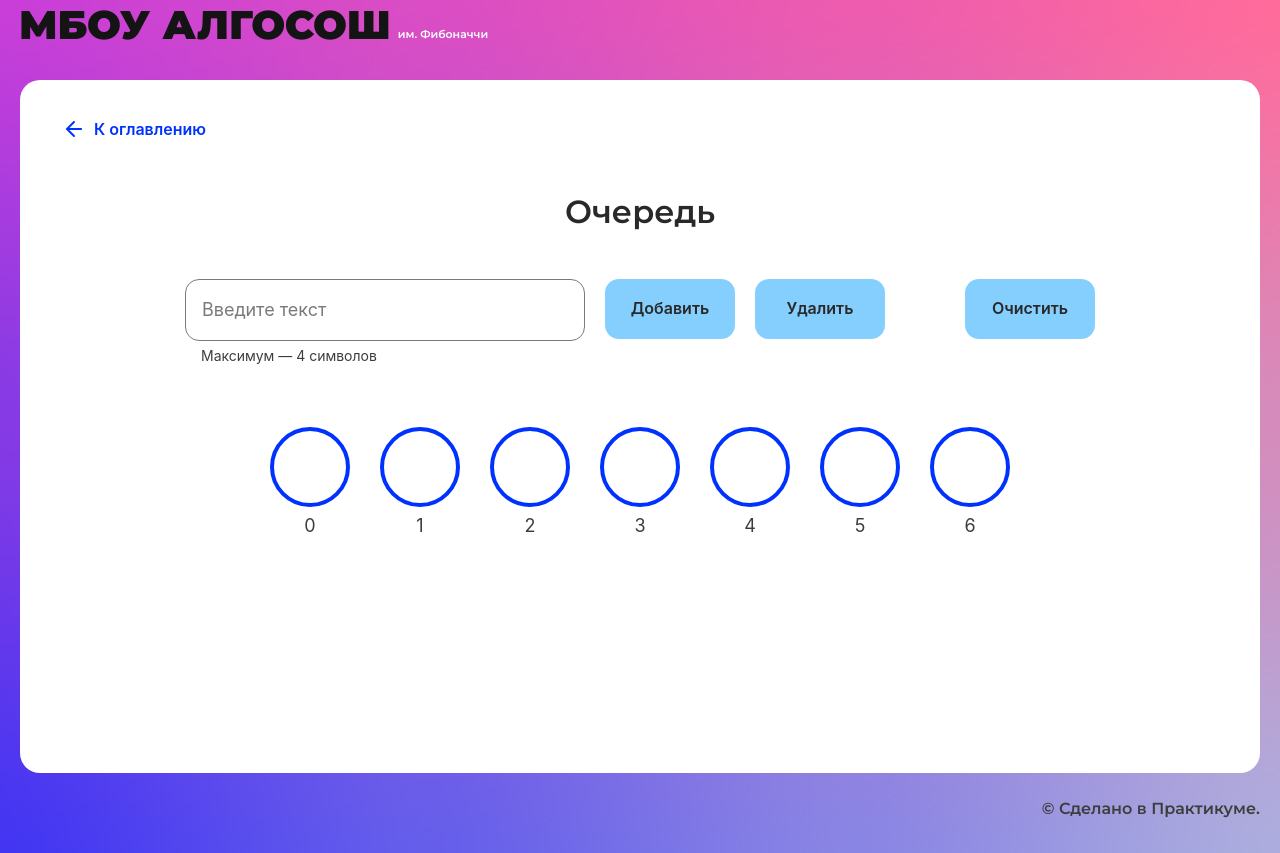
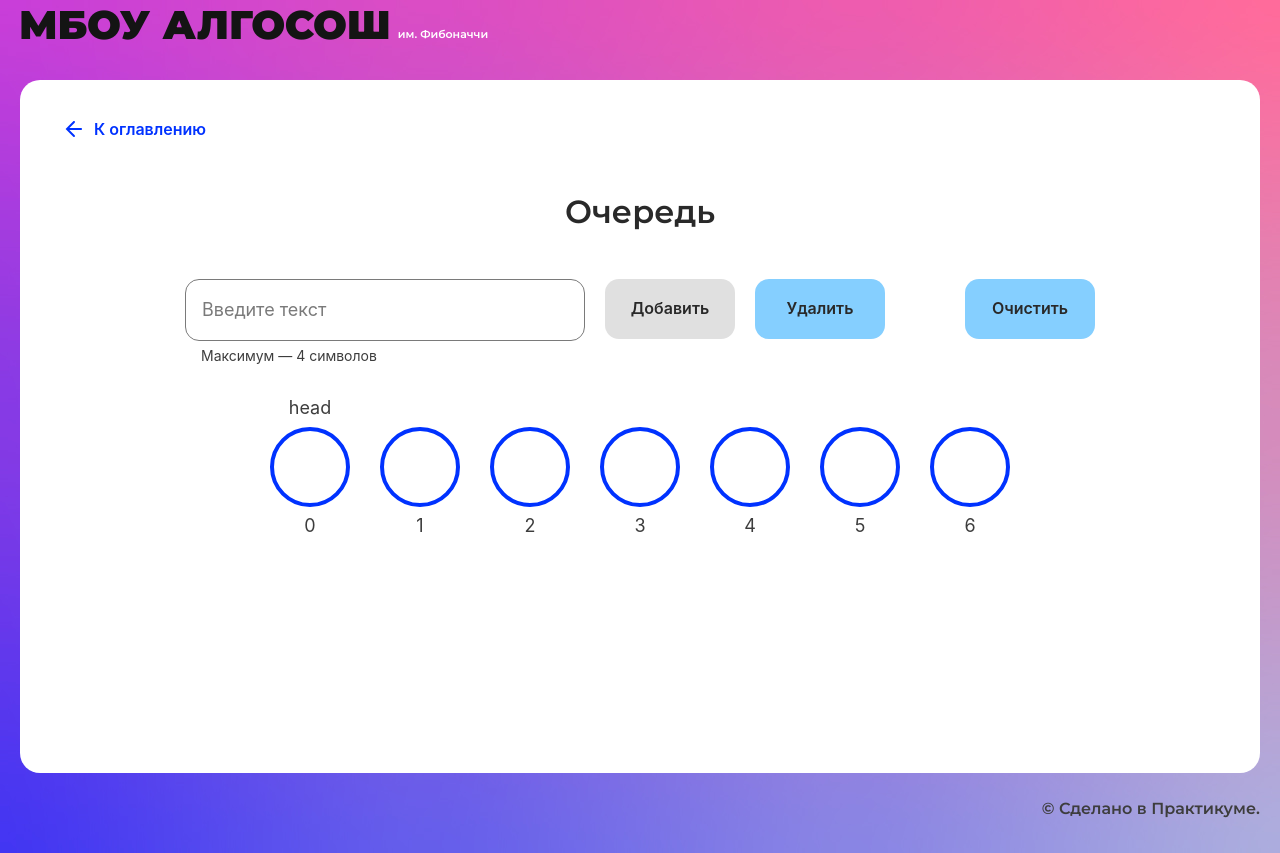
Before and after one commit to Mishe4ka14/algososh, a React (Create React App) app: page /queue in a window 1280 px wide. Built offline with nearby package versions, Linux system fonts and the light colour scheme.

Commit message:
finish queue page

```diff
--- a/src/components/queue-page/queue-page.tsx
+++ b/src/components/queue-page/queue-page.tsx
@@ -9,7 +9,7 @@ import styles from './queue-page.module.css';
 
 interface IElem {
   letter?: string
-  index: number
+  state: ElementStates
 }
 
 export const QueuePage: React.FC = () => {
@@ -17,59 +17,91 @@ export const QueuePage: React.FC = () => {
   const [value, setValue] = useState('');
   const [arr, setArr] = useState<IElem[]>([]);
   const [valuesArr, setValuesArr] = useState<string[]>([])
-
-
   const [head, setHead] = useState(0);
   const [tail, setTail] = useState(0);
+  const [isAdd, setIsAdd] = useState(false);
+  const [isDelete, setIsDelete] = useState(false);
+  const [addDisable, setAddDisable] = useState(false);
 
   const handleClick = (e: React.ChangeEvent<HTMLInputElement>) => {
     setValue(e.target.value)
   }
 
-  useEffect(() => {
-    const firstArr:IElem[] = [];
+const addStarterArr = () => {
+  const firstArr:IElem[] = [];
     for(let i = 0; i < 7; i++){
-      const first: IElem = {letter: '', index: i};
+      const first: IElem = {letter: '', state: ElementStates.Default};
       firstArr.push(first)
     }
     setArr(firstArr)
+}
+
+  useEffect(() => {
+    addStarterArr();
   }, [])
 
-  const enqueue = (item: string) => {
-    if (tail < 7 && item !== '') {
+  useEffect(() => {
+    setAddDisable(tail === 7);
+  }, [tail]);
+
+  const enqueue = () => {
+    setIsAdd(true)
+    if ( value && tail < 7) {
       const updatedArr = [...arr];
-      updatedArr[tail] = { letter: item, index: tail };
+      updatedArr[tail] = { letter: value, state: ElementStates.Changing };
       setArr(updatedArr);
-      setTail(tail + 1);
-      setValue('');
+      setTimeout(() => {
+        updatedArr[tail].state = ElementStates.Default;
+        setArr(updatedArr);
+        setValue('');
+        setIsAdd(false);
+        setTail(tail + 1);
+      }, 500);
     }
   };
 
   const dequeue = () => {
-    if (head < tail) {
+    setIsDelete(true)
+    if ( head < tail) {
       const updatedArr = [...arr];
-      updatedArr[head] = { letter: '', index: head };
+      updatedArr[head] = { letter: '', state: ElementStates.Changing };
       setArr(updatedArr);
-      setHead(head + 1);
+      setTimeout(() => {
+        updatedArr[head].state = ElementStates.Default;
+        setArr(updatedArr);
+        setIsDelete(false);
+        setHead(head + 1);
+      }, 500);
     }
   };
+
+  const deleteAll = () => {
+    addStarterArr();
+    setHead(0);
+    setTail(0);
+    setAddDisable(true)
+    setTimeout(() => {
+      setAddDisable(false)
+    }, 500)
+  }
 
   return (
     <SolutionLayout title="Очередь">
       <div className={styles.box}>
-        <Input maxLength={4} width={400} isLimitText max={4} onChange={handleClick} value={value}/>
-        <Button text="Добавить" onClick={() => enqueue(value)}/>
-        <Button text="Удалить" onClick={dequeue}/>
-        <Button text="Очистить" extraClass="ml-30" />
+        <Input maxLength={4} width={400} isLimitText max={4} onChange={handleClick} value={value} disabled={isDelete || isAdd}/>
+        <Button text="Добавить" onClick={enqueue} isLoader={isAdd} disabled={!value || isAdd || isDelete || addDisable}/>
+        <Button text="Удалить" onClick={dequeue} isLoader={isDelete} disabled={isDelete || isAdd}/>
+        <Button text="Очистить" onClick={deleteAll} extraClass="ml-30" disabled={isAdd || isDelete}/>
       </div>
       <div className={styles.container}>
-        {arr.map((element) => (
+        {arr.map((element, index) => (
         <Circle
-          key={element.index}
-          index={element.index}
+          key={index}
+          index={index}
           letter={element.letter}
-          head={element.index === head && (head !== 0 || element.letter !== '') ? 'head' : null}
-          tail={element.index === tail - 1 && element.letter !== '' ? 'tail' : null}
+          state={element.state}
+          head={index === head ? 'head' : null}
+          tail={index === tail - 1 ? 'tail' : null}
         />
         ))}
       </div>
```
